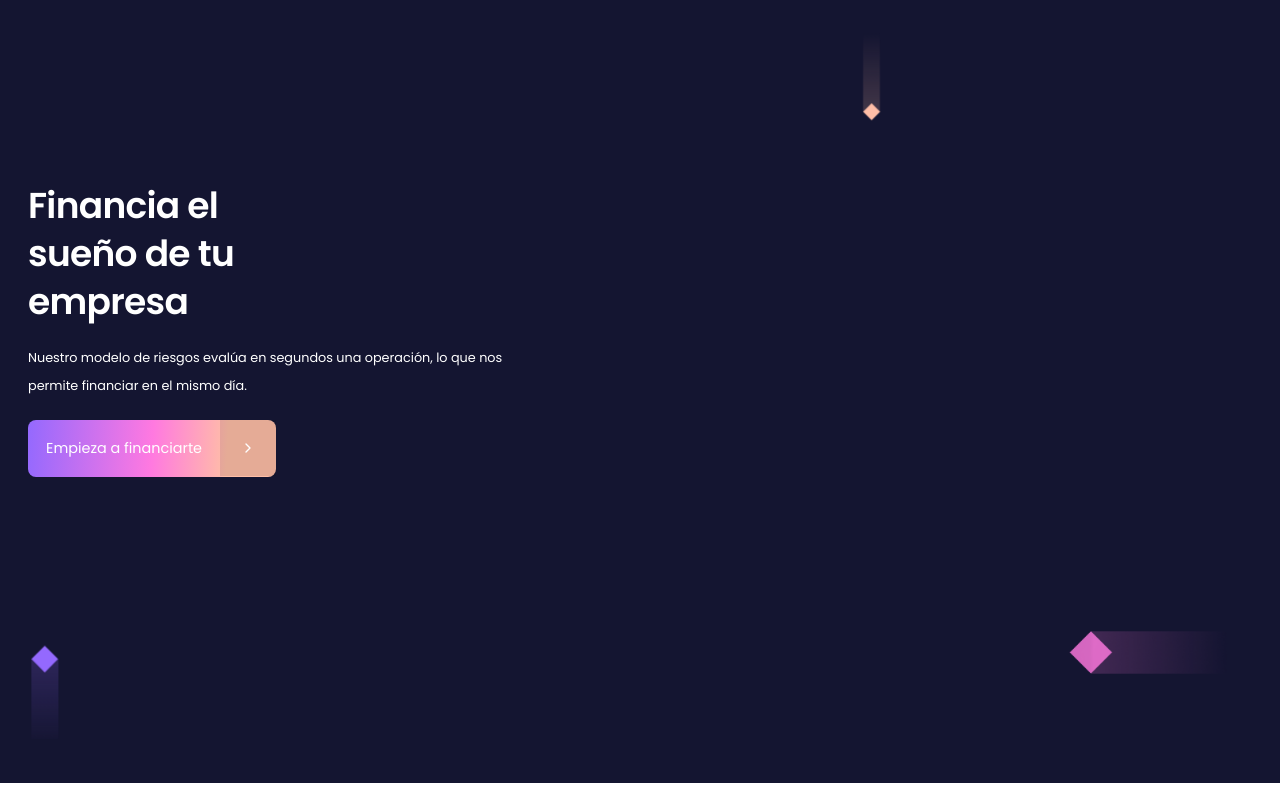
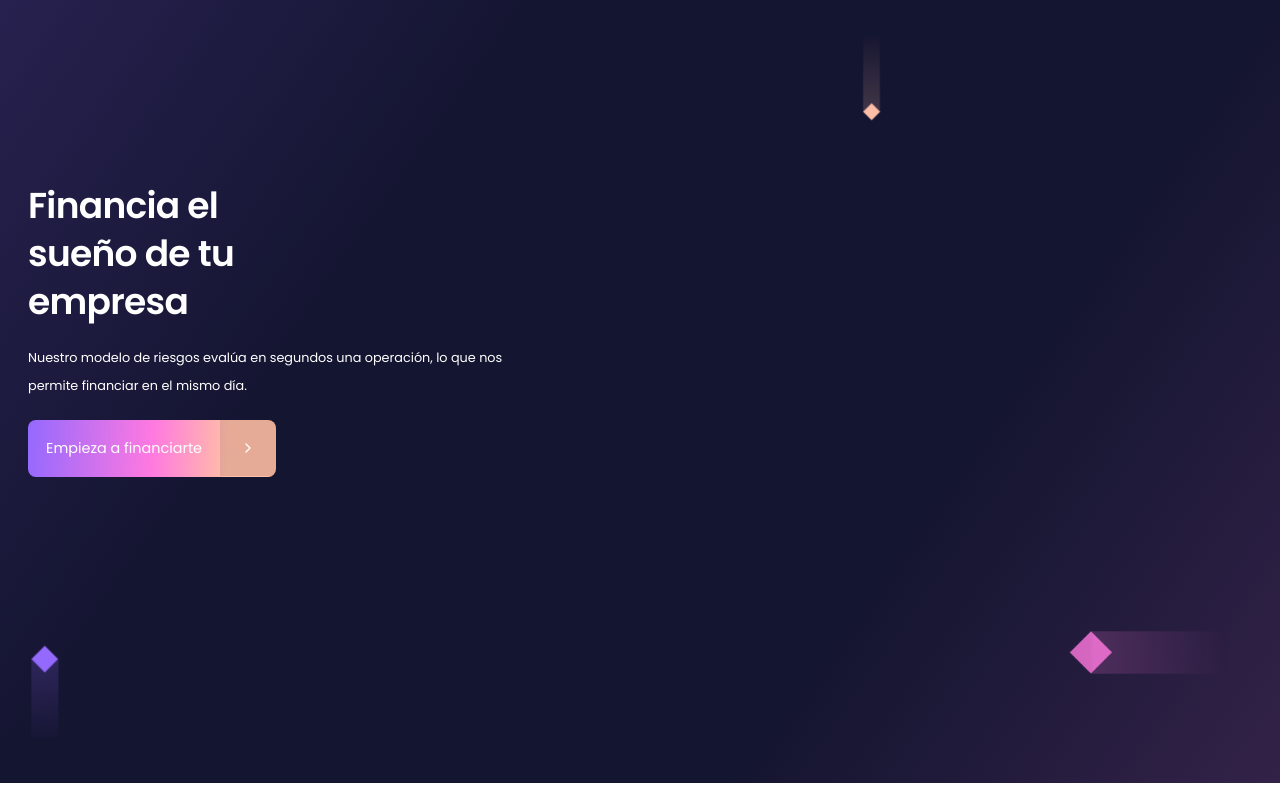
Before and after one commit to alantoledo007/xepelin-challenge, a React app: page / in a window 1280 px wide. Shown: the top 786 px of the page. Built offline with nearby package versions, Linux system fonts and the light colour scheme.

Commit message:
fix cover bg gradient

```diff
--- a/src/components/Cover/index.js
+++ b/src/components/Cover/index.js
@@ -20,10 +20,6 @@ export default function Cover() {
   return (
     <Wrapper>
       <Container>
-        <CometBottom src={ImgCometBottom} />
-        <CometRight src={ImgCometRight} />
-        <CometTop src={ImgCometTop} />
-        <Coin src={ImgCoin} />
         <div>
           <Title>Financia el sueño de tu empresa</Title>
           <P>
@@ -37,6 +33,10 @@ export default function Cover() {
         <div>
           <Img src={ImgCover} alt="Empieza a financiarte - Xepelin" />
         </div>
+        <CometBottom src={ImgCometBottom} />
+        <CometRight src={ImgCometRight} />
+        <CometTop src={ImgCometTop} />
+        <Coin src={ImgCoin} />
       </Container>
     </Wrapper>
   );
--- a/src/components/Cover/styled.js
+++ b/src/components/Cover/styled.js
@@ -49,6 +49,16 @@ export const Wrapper = styled.div`
   color: ${({ theme }) => theme.colors.white};
   padding-top: 7.25em;
   background-color: ${({ theme }) => theme.colors.black};
+
+  //me pereció agradable conservar el gradiente para mobile
+  background: linear-gradient(
+    125deg,
+    #27214f 0%,
+    #141531 30%,
+    #141531 70%,
+    #332248 100%
+  );
+  background-size: 100% 100%;
   z-index: -999999;
 `;
 
@@ -95,5 +105,10 @@ export const Img = styled.img`
     margin-bottom: -0.95em; //esto es para que quede exacto al diseño, ya que el somobreado está en la imagen.
     height: 100%;
     display: inline-block;
+    mask-image: linear-gradient(
+      90deg,
+      rgba(0, 0, 0, 1) 40%,
+      rgba(0, 0, 0, 0) 90%
+    );
   }
 `;
```
